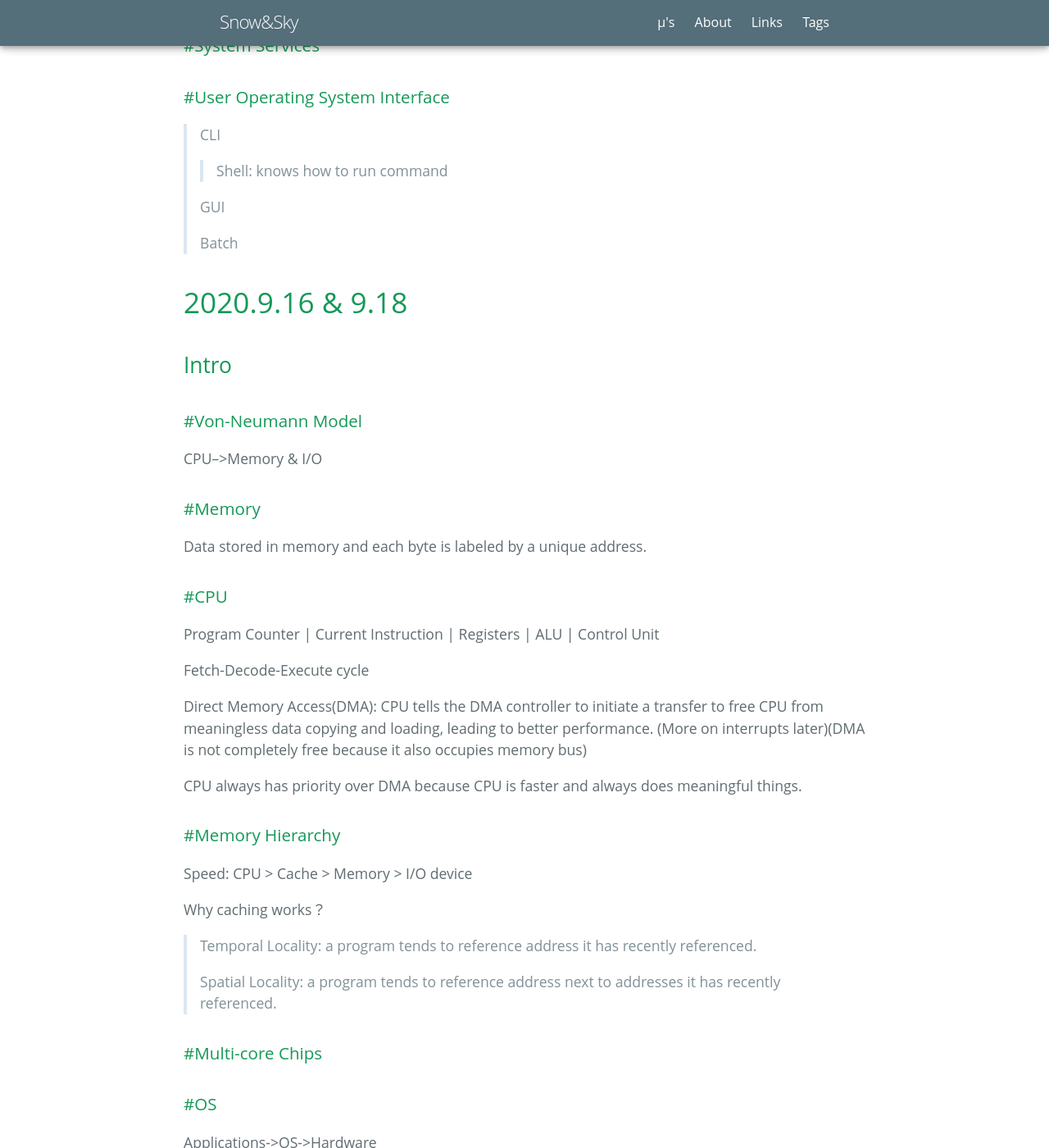
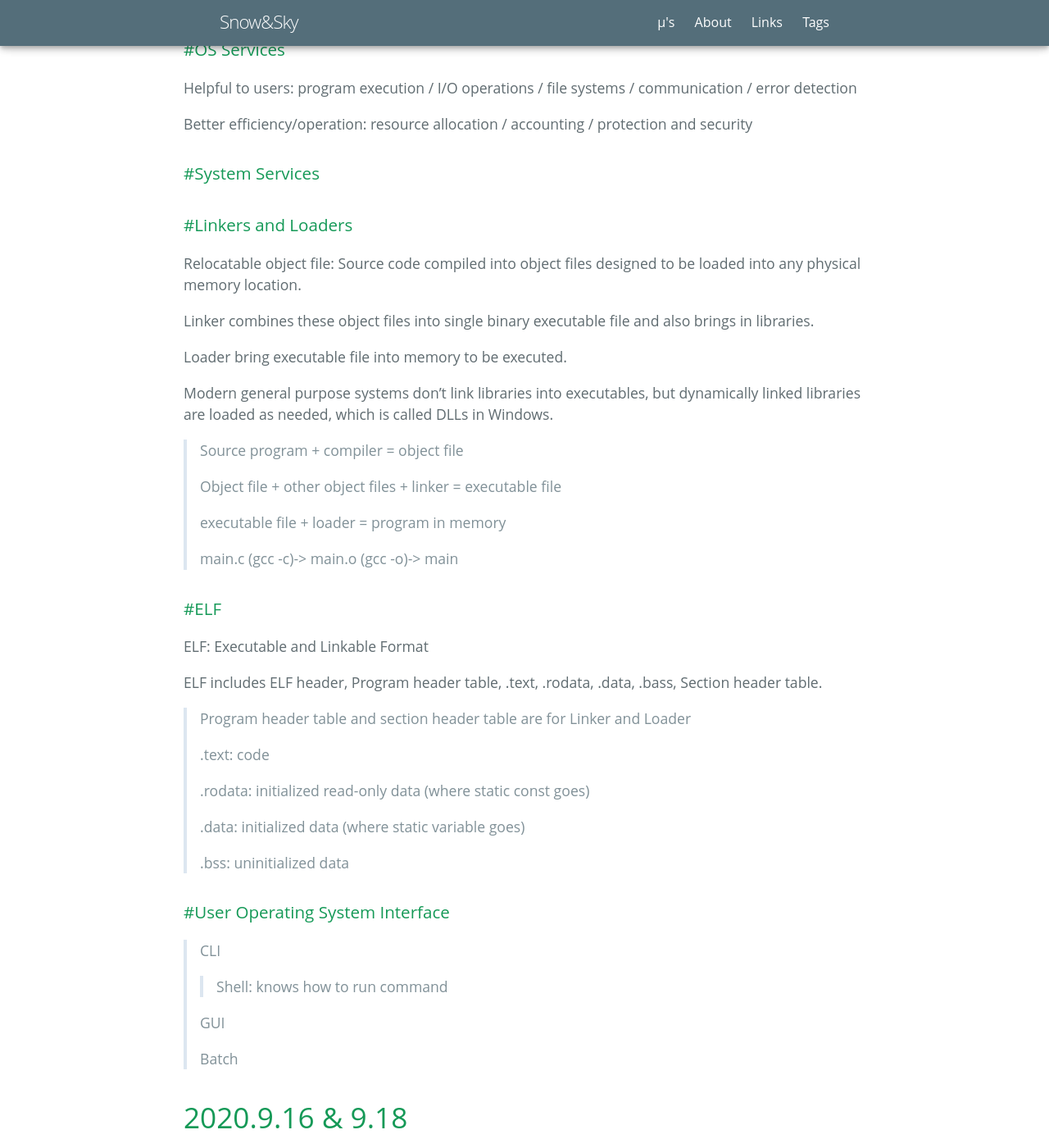
Before and after one commit to NishikinoSky/NishikinoSky.github.io, a Jekyll site: the page built from _posts/2020-10-16-Operating-System.md, in a window 1280 px wide and 1400 px high, scrolled down 2007 px. Shown: the whole window at 82% size. Built offline with Jekyll 4.4.1, drawn with Linux system fonts in a browser that asks for light colours; some web fonts are replaced; some of the changed text lies outside the part shown.

Commit message:
Update 2020-10-16-Operating-System.md

```diff
--- a/_posts/2020-10-16-Operating-System.md
+++ b/_posts/2020-10-16-Operating-System.md
@@ -59,6 +66,39 @@ Helpful to users: program execution / I/O operations / file systems / communicat
 Better efficiency/operation: resource allocation / accounting / protection and security
 
 ### #System Services
+
+### #Linkers and Loaders
+Relocatable object file: Source code compiled into object files designed to be loaded into any physical memory location.
+
+Linker combines these object files into single binary executable file and also brings in libraries.
+
+Loader bring executable file into memory to be executed.
+
+Modern general purpose systems don’t link libraries into executables, but dynamically linked libraries are loaded as needed, which is called DLLs in Windows.
+
+> Source program + compiler = object file
+>
+> Object file + other object files + linker = executable file
+>
+> executable file + loader = program in memory
+>
+> main.c (gcc -c)-> main.o (gcc -o)-> main
+
+### #ELF
+ELF: Executable and Linkable Format
+
+ELF includes ELF header, Program header table, .text, .rodata, .data, .bass, Section header table.
+
+> Program header table and section header table are for Linker and Loader
+>
+> .text: code
+>
+> .rodata: initialized read-only data (where static const goes)
+>
+> .data: initialized data (where static variable goes)
+>
+> .bss: uninitialized data
+
 
 
 ### #User Operating System Interface
```
Also changed, not shown: other parts of _posts/2020-10-16-Operating-System.md (+7 -0 lines).
